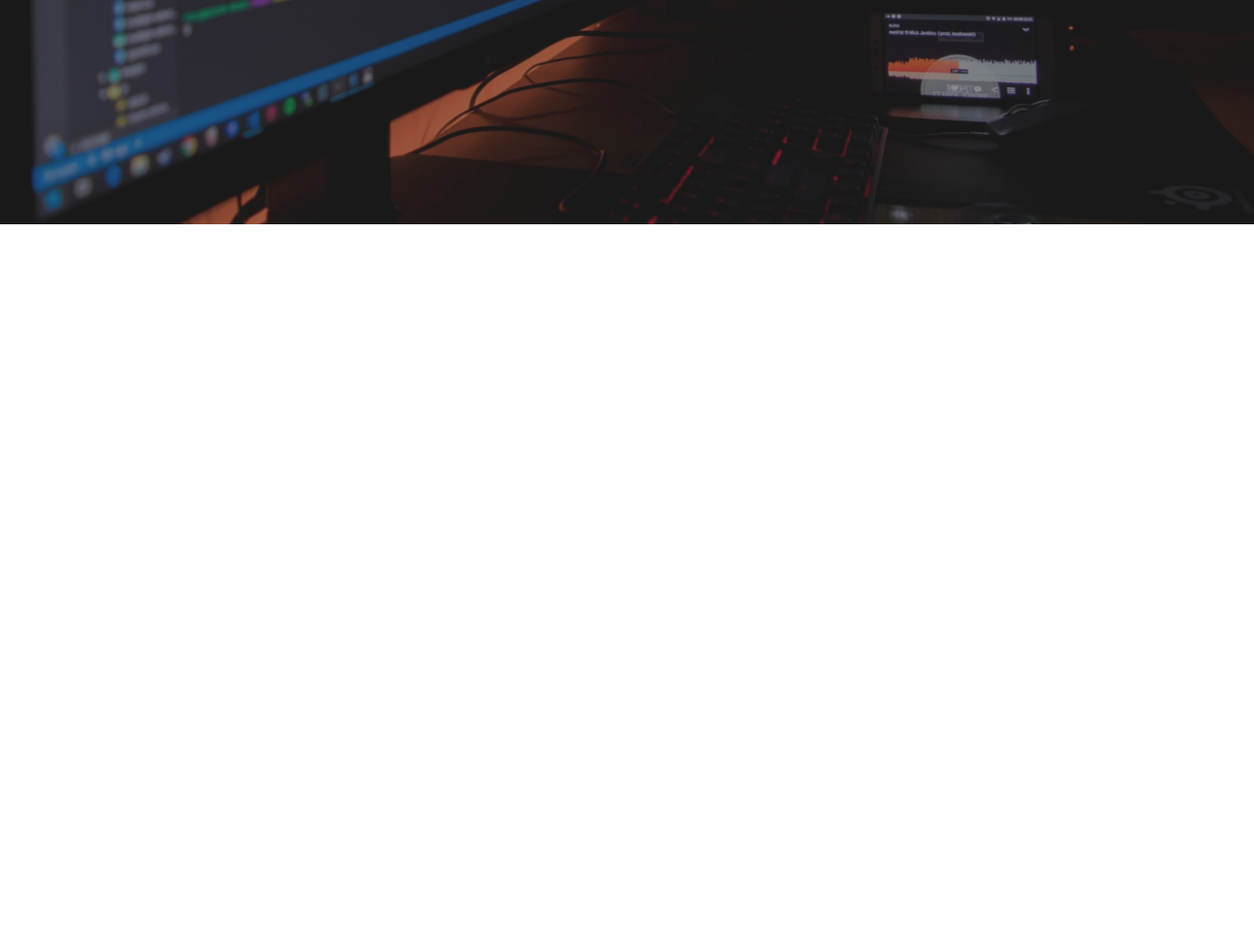
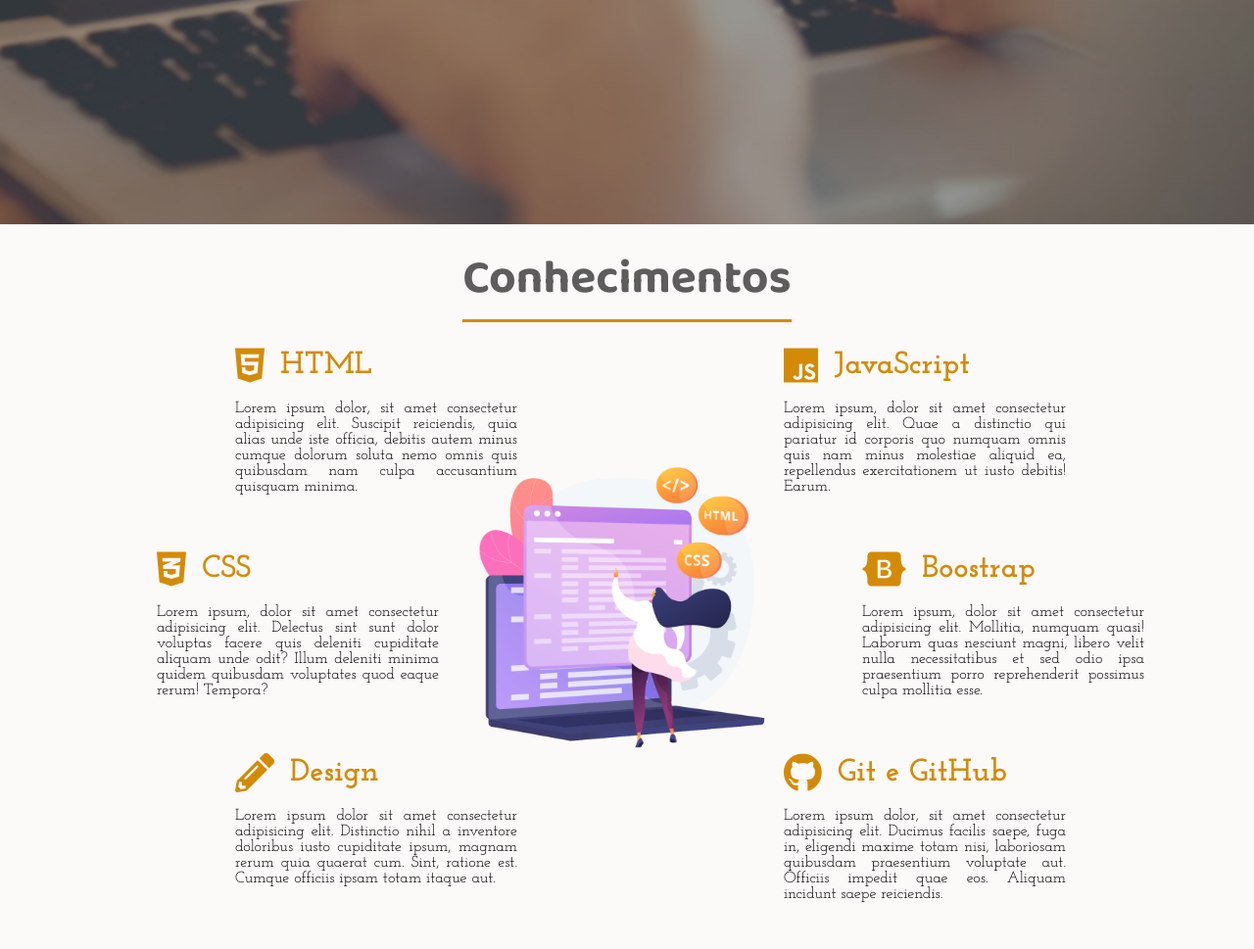
Before and after one commit to cmcleon/portifolio, a plain HTML site: page index.html in a window 1280 px wide. Shown: the part 571-1540 px from the top of the page at 98% size. Before the commit the page ends 800 px from the top, so only its background shows below. Drawn offline with Linux system fonts and the light colour scheme.

Commit message:
:package: sessão conhecimento

```diff
--- a/index.html
+++ b/index.html
@@ -22,7 +22,7 @@
 
         <header>
             <div class="img-wrapper">
-                <img src="imagens/bg.jpg" alt="">
+                <img src="imagens/entrada.jpg" alt="">
             </div>
 
             <div class="banner">
@@ -32,7 +32,7 @@
             </div>
         </header>
 
-        <div class="sidebar">
+        <aside class="sidebar">
             <nav>
                 <ul class="menu">
                     <li class="menu-item"><a href="#" class="menu-link">Home</a></li>
@@ -47,7 +47,72 @@
                 <a href="#"><i class="fab fa-github"></i></a>
                 <a href="#"><i class="fab fa-twitter"></i></a>
             </div>
-        </div>
+        </aside>
+
+        <section class="sessao-conhecimentos">
+            <div class="sessao-header">
+                <h1>Conhecimentos</h1>
+            </div>
+            <div class="conhecimentos">
+                <div class="conhecimento">
+                    <div class="conhecimento-header">
+                        <i class="fab fa-html5"></i>
+                        <h3>HTML</h3>
+                    </div>
+                    <div class="conhecimento-text">
+                        <p>Lorem ipsum dolor, sit amet consectetur adipisicing elit. Suscipit reiciendis, quia alias unde iste officia, debitis autem minus cumque dolorum soluta nemo omnis quis quibusdam nam culpa accusantium quisquam minima.</p>
+                    </div>
+                </div>
+                <div class="conhecimento">
+                    <div class="conhecimento-header">
+                        <i class="fab fa-css3-alt"></i>
+                        <h3>CSS</h3>
+                    </div>
+                    <div class="conhecimento-text">
+                        <p>Lorem ipsum, dolor sit amet consectetur adipisicing elit. Delectus sint sunt dolor voluptas facere quis deleniti cupiditate aliquam unde odit? Illum deleniti minima quidem quibusdam voluptates quod eaque rerum! Tempora?</p>
+                    </div>
+                </div>
+                <div class="conhecimento">
+                    <div class="conhecimento-header">
+                        <i class="fas fa-pencil-alt"></i>
+                        <h3>Design</h3>
+                    </div>
+                    <div class="conhecimento-text">
+                        <p>Lorem ipsum dolor sit amet consectetur adipisicing elit. Distinctio nihil a inventore doloribus iusto cupiditate ipsum, magnam rerum quia quaerat cum. Sint, ratione est. Cumque officiis ipsam totam itaque aut.</p>
+                    </div>
+                </div>
+                <div class="conhecimento">
+                    <div class="conhecimento-header">
+                        <i class="fab fa-js"></i>
+                        <h3>JavaScript</h3>
+                    </div>
+                    <div class="conhecimento-text">
+                        <p>Lorem ipsum, dolor sit amet consectetur adipisicing elit. Quae a distinctio qui pariatur id corporis quo numquam omnis quis nam minus molestiae aliquid ea, repellendus exercitationem ut iusto debitis! Earum.</p>
+                    </div>
+                </div>
+                <div class="conhecimento">
+                    <div class="conhecimento-header">
+                        <i class="fab fa-bootstrap "></i>
+                        <h3>Boostrap</h3>
+                    </div>
+                    <div class="conhecimento-text">
+                        <p>Lorem ipsum, dolor sit amet consectetur adipisicing elit. Mollitia, numquam quasi! Laborum quas nesciunt magni, libero velit nulla necessitatibus et sed odio ipsa praesentium porro reprehenderit possimus culpa mollitia esse.</p>
+                    </div>
+                </div>
+                <div class="conhecimento">
+                    <div class="conhecimento-header">
+                        <i class="fab fa-github"></i>
+                        <h3>Git e GitHub</h3>
+                    </div>
+                    <div class="conhecimento-text">
+                        <p>Lorem ipsum dolor, sit amet consectetur adipisicing elit. Ducimus facilis saepe, fuga in, eligendi maxime totam nisi, laboriosam quibusdam praesentium voluptate aut. Officiis impedit quae eos. Aliquam incidunt saepe reiciendis.</p>
+                    </div>
+                </div>
+                <div class="conhecimentos-img-wrapper">
+                    <img src="imagens/conhecimento-img.png" alt="imagem conhecimentos">
+                </div>
+            </div>
+        </section>
     </div>
 </body>
 
--- a/style.css
+++ b/style.css
@@ -233,3 +233,93 @@ header{
 .social-media i:hover{
     opacity:70%;
 }
+
+.conhecimentos{
+    display: grid;
+    grid-template-columns: repeat(16, 1fr);
+    grid-template-rows: repeat(6, 6rem);
+    row-gap: .5rem;
+}
+
+.conhecimento:nth-child(1){
+    grid-column: 4 / 7;
+    grid-row: 1 / 3;
+}
+
+.conhecimento:nth-child(2){
+    grid-column: 3 / 6;
+    grid-row: 3 / 5;
+}
+
+.conhecimento:nth-child(3){
+    grid-column: 4 / 7;
+    grid-row: 5 / -1;
+}
+
+.conhecimento:nth-child(4){
+    grid-column: 11 / 14;
+    grid-row: 1 / 3;
+}
+
+.conhecimento:nth-child(5){
+    grid-column: 12 / 15;
+    grid-row: 3 / 5;
+}
+
+.conhecimento:nth-child(6){
+    grid-column: 11 / 14;
+    grid-row: 5 / -1;
+}
+
+.sessao-conhecimentos{
+    background-color: rgb(252, 249, 249);
+}
+
+.sessao-header{
+    display: flex;
+    justify-content: center;
+    align-items: center;
+}
+
+.sessao-header h1{
+    font-family: var(--font-primary);
+    font-size: 3rem;
+    color: rgb(94, 93, 93);
+    border-bottom: solid 3px rgb(211, 139, 7) ;
+    margin-bottom: 1.5rem;
+    margin-top: 1rem;
+}
+
+.conhecimento-header{
+    display: flex;
+    align-items: center;
+    color: rgb(211, 139, 7);
+}
+
+.conhecimento-header i{
+    font-size: 2.5rem;
+}
+
+.conhecimento-header h3{
+    font-size: 2rem;
+    font-family: var(--font-secundary);
+    padding-left: 1rem;
+}
+
+.conhecimento-text{
+    font-family: var(--font-secundary);
+    margin-top: 1rem;
+    text-align: justify;
+    width: 18rem;
+}
+
+.conhecimentos-img-wrapper{
+    grid-row: 2 / 6;
+    grid-column: 7 /11;
+    width: 100%;
+}
+
+.conhecimentos-img-wrapper img{
+    object-fit: cover;
+    width: 100%;
+}
```
Also changed, not shown: imagens/conhecimento-img.png (added), imagens/entrada.jpg (added), 1 other file.
